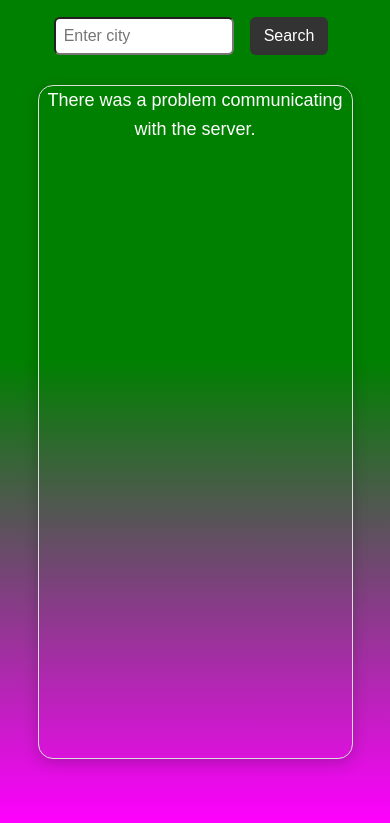
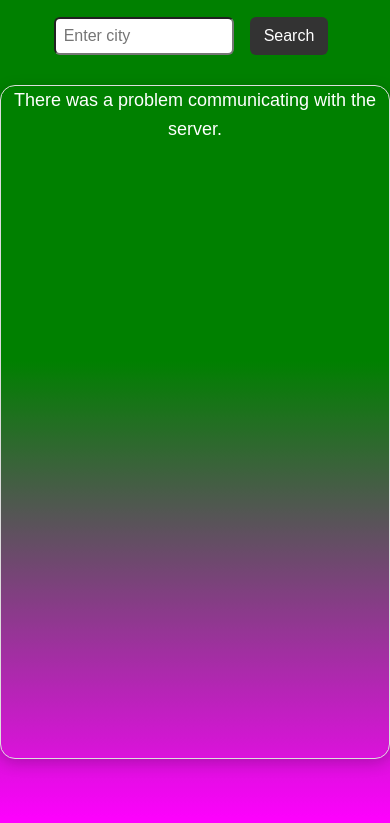
Before and after one commit to Fredrick-kenya/weather-app, a plain HTML site: page index.html in a window 390 px wide. Shown: the part 101-924 px from the top of the page. Drawn offline with Linux system fonts and the light colour scheme; no server answers.

Commit message:
Fix mobile layout

```diff
--- a/index.html
+++ b/index.html
@@ -2,6 +2,7 @@
 <html>
     <head>
         <title>Weather App</title>
+        <meta name=""viewport" content="width=device-width,initial-scale=1.0">
         <style>
             .weather-card{
     width: 100%;
@@ -50,7 +51,7 @@ body{
     flex-direction:column;
     align-items:center;
     margin: 0;
-    padding: 40px 20px;
+    padding: 40px 0px;
     background: linear-gradient(to bottom,
                                green 0%,
                                green 50%,
@@ -62,7 +63,7 @@ h1{
 }
 @media (max-width: 500px){
     .weather-card{
-        width : 90%;
+        width : 100%;
     }
     #cityInput{
         width: 160px;
```
